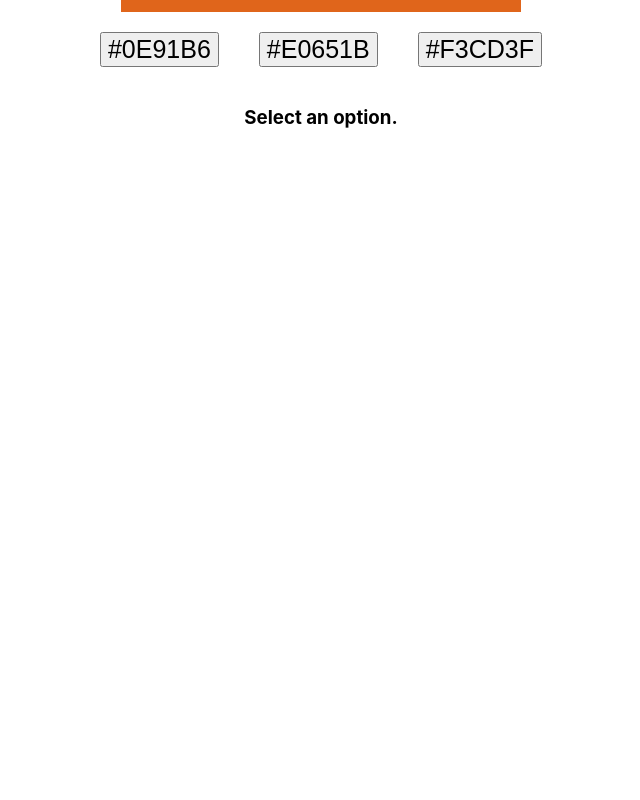
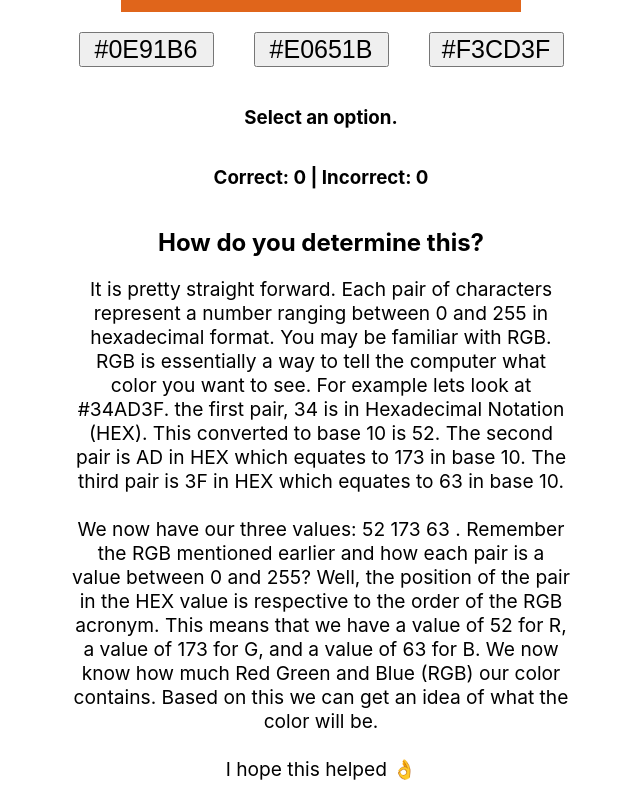
Before and after one commit to inan7978/color-guesser, a React (Create React App) app: page / in a window 1280 px wide. Shown: the part 270-1070 px from the top of the page, without its empty margins (319-959 px from the left). Before the commit the page ends 800 px from the top, so only its background shows below. Built offline with nearby package versions, Linux system fonts and the light colour scheme.

Commit message:
Added an explanation on how to determine this and a counter for your score

```diff
--- a/src/App.css
+++ b/src/App.css
@@ -27,4 +27,12 @@
 .answers {
   margin: 20px;
   font-size: 25px;
+  width: 135px;
 }
+.explanation {
+  max-width: 500px;
+  margin: auto;
+}
+.lecture {
+  font-size: larger;
+}
--- a/src/App.js
+++ b/src/App.js
@@ -5,6 +5,8 @@ function App() {
   const [color, setColor] = useState("#000000");
   const [answers, setAnswers] = useState([]);
   const [result, setResult] = useState(null);
+  const [correct, setCorrect] = useState(0);
+  const [incorrect, setIncorrect] = useState(0);
 
   const shuffle = (array) => {
     let currentIndex = array.length,
@@ -81,11 +83,15 @@ function App() {
 
   const resultHandler = (boolean) => {
     if (boolean) {
+      setCorrect(correct + 1);
       console.log("Correct!");
+      console.log("Num correct: " + correct);
       setResult(true);
       makeLevel();
     } else {
+      setIncorrect(incorrect + 1);
       console.log("Incorrect.");
+      console.log("Num incorrect: " + incorrect);
       setResult(false);
     }
   };
@@ -121,6 +127,35 @@ function App() {
           <h3 style={{ color: "red" }}>Incorrect.</h3>
         )}
       </div>
+      <h3>{`Correct: ${correct} | Incorrect: ${incorrect}`}</h3>
+      <section>
+        <article>
+          <header>
+            <h2>How do you determine this?</h2>
+            <div className="explanation">
+              <p class="lecture">
+                It is pretty straight forward. Each pair of characters represent
+                a number ranging between 0 and 255 in hexadecimal format. You
+                may be familiar with RGB. RGB is essentially a way to tell the
+                computer what color you want to see. For example lets look at
+                #34AD3F. the first pair, 34 is in Hexadecimal Notation (HEX).
+                This converted to base 10 is 52. The second pair is AD in HEX
+                which equates to 173 in base 10. The third pair is 3F in HEX
+                which equates to 63 in base 10. <br /> <br />
+                We now have our three values: 52 173 63 . Remember the RGB
+                mentioned earlier and how each pair is a value between 0 and
+                255? Well, the position of the pair in the HEX value is
+                respective to the order of the RGB acronym. This means that we
+                have a value of 52 for R, a value of 173 for G, and a value of
+                63 for B. We now know how much Red Green and Blue (RGB) our
+                color contains. Based on this we can get an idea of what the
+                color will be. <br />
+                <br />I hope this helped 👌
+              </p>
+            </div>
+          </header>
+        </article>
+      </section>
     </div>
   );
 }
```
